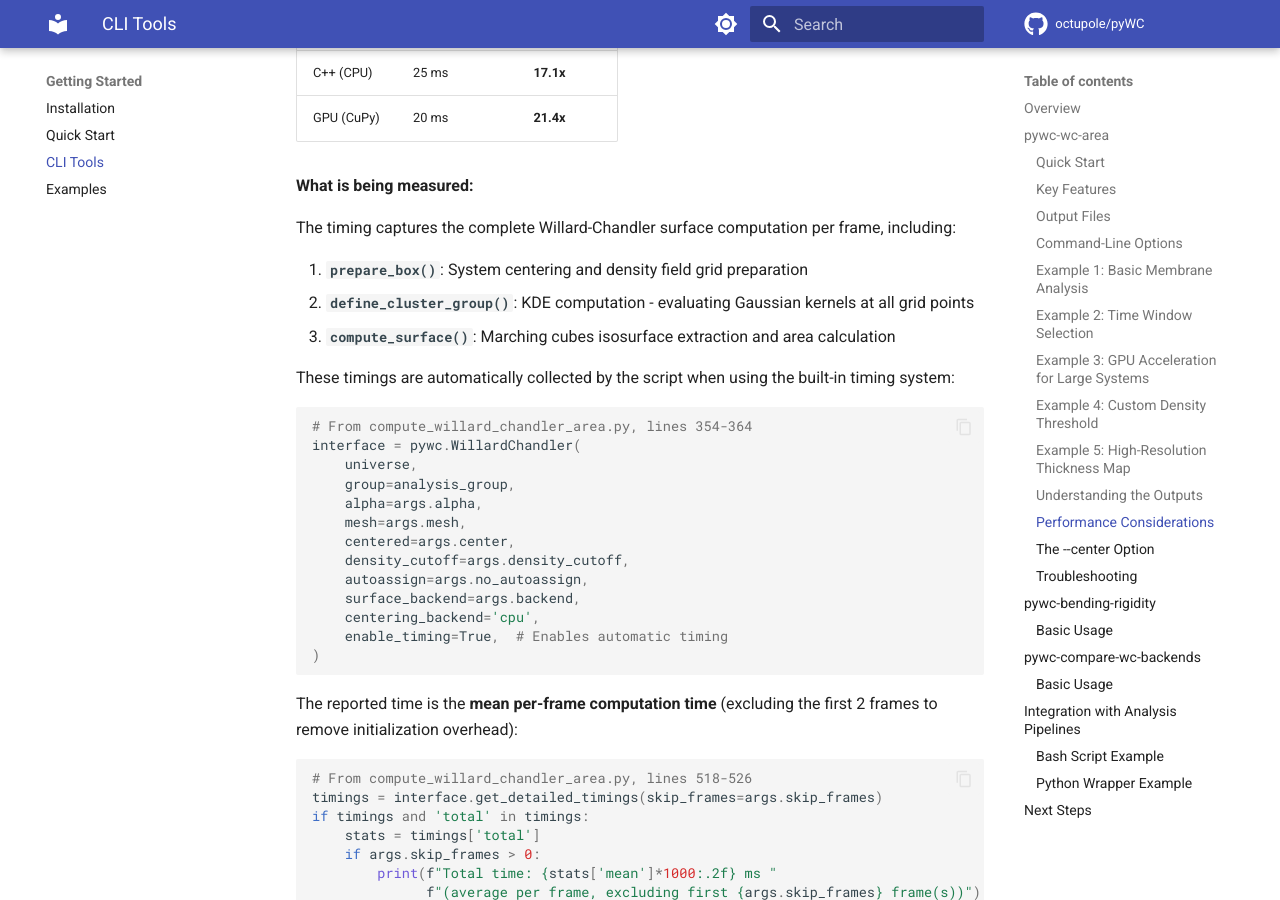
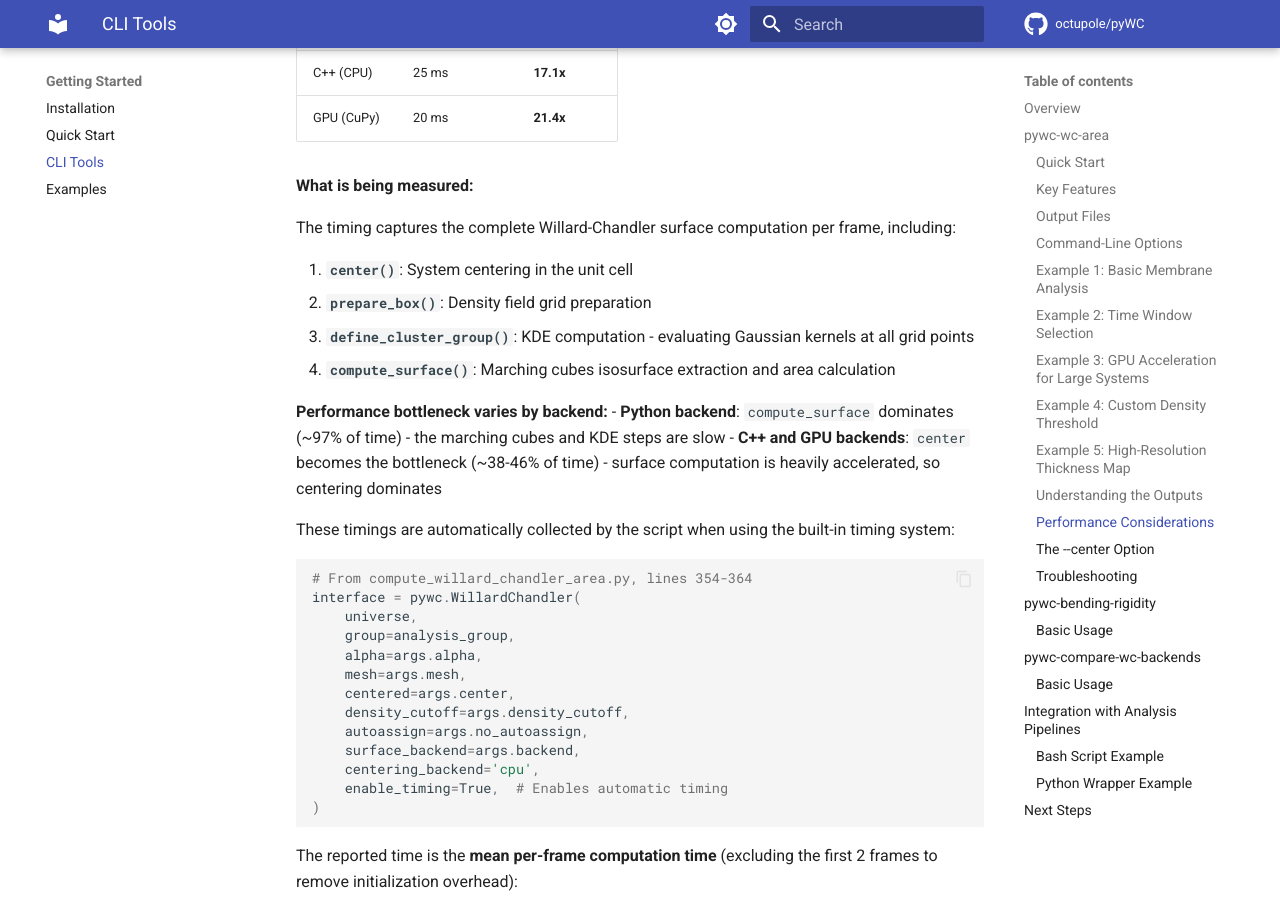
Before and after one commit to octupole/pyWC, an MkDocs documentation site: the page built from docs/cli-tools.md, in a window 1280 px wide and 900 px high, scrolled down 6789 px. Built offline with MkDocs 1.6.1 and Material for MkDocs 9.7.7, drawn with Linux system fonts in a browser that asks for light colours; comment, search, counter and statistics services are not loaded; the version menu is left out.

Commit message:
Fix performance bottleneck description based on actual timing data
Correct the performance analysis to reflect real timing breakdowns:

- Python backend: compute_surface dominates at ~97% (KDE + marching cubes)
- C++ backend: center becomes bottleneck at ~38% (surface computation accelerated)
- GPU backend: center becomes bottleneck at ~46% (surface computation accelerated)

Updated in:
- README.md performance benchmarks section
- docs/index.md performance benchmarks section
- docs/cli-tools.md performance considerations section

This accurately reflects the performance shift when using optimized backends:
the surface computation speedup exposes system centering as the new bottleneck.

🤖 Generated with [Claude Code](https://claude.com/claude-code)

Co-Authored-By: Claude <noreply@anthropic.com>

```diff
--- a/docs/cli-tools.md
+++ b/docs/cli-tools.md
@@ -307,9 +307,14 @@ For a 105,000 atom GOLO/GOLH membrane system:
 
 The timing captures the complete Willard-Chandler surface computation per frame, including:
 
-1. **`prepare_box()`**: System centering and density field grid preparation
-2. **`define_cluster_group()`**: KDE computation - evaluating Gaussian kernels at all grid points
-3. **`compute_surface()`**: Marching cubes isosurface extraction and area calculation
+1. **`center()`**: System centering in the unit cell
+2. **`prepare_box()`**: Density field grid preparation
+3. **`define_cluster_group()`**: KDE computation - evaluating Gaussian kernels at all grid points
+4. **`compute_surface()`**: Marching cubes isosurface extraction and area calculation
+
+**Performance bottleneck varies by backend:**
+- **Python backend**: `compute_surface` dominates (~97% of time) - the marching cubes and KDE steps are slow
+- **C++ and GPU backends**: `center` becomes the bottleneck (~38-46% of time) - surface computation is heavily accelerated, so centering dominates
 
 These timings are automatically collected by the script when using the built-in timing system:
 
```
Also changed, not shown: README.md (+6 -3 lines), docs/index.md (+6 -3 lines).
